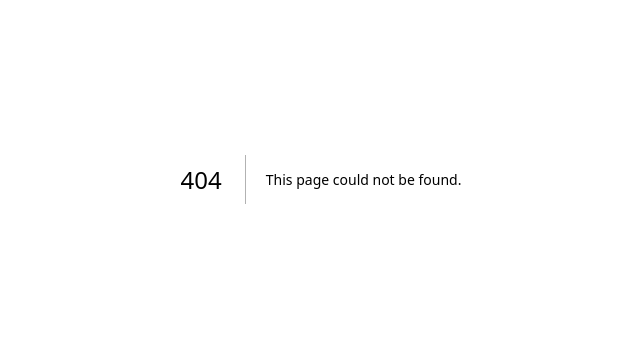
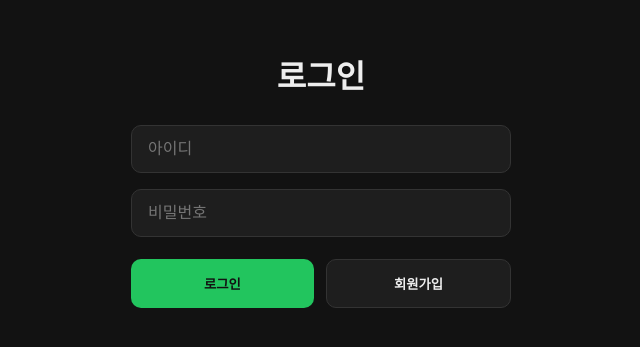
Before and after one commit to BawkZilla/ARSOL, a Next.js app: page /login in a window 1280 px wide. Before the commit this address had no page. Shown: the part 221-568 px from the top of the page, without its empty margins (319-959 px from the left). Built offline with nearby package versions, Linux system fonts and the light colour scheme.

Commit message:
[ADD] FirebaseDB, 회원가입, 로그인 기능 추가

```diff
--- /dev/null
+++ b/app/login/page.js
@@ -0,0 +1,123 @@
+"use client";
+
+import { useState } from "react";
+import { useRouter } from "next/navigation";
+import { ref, child, get } from "firebase/database";
+import { rtdb } from "@/lib/firebase";
+import bcrypt from "bcryptjs";
+
+export default function Login() {
+  const [id, setId] = useState("");
+  const [pw, setPw] = useState("");
+  const router      = useRouter();
+
+  const handleLogin = async (e) => {
+    e.preventDefault();
+
+    const snap = await get(child(ref(rtdb), `users/${id}`));
+    if (!snap.exists()) {
+      alert("없는 아이디입니다");
+      return;
+    }
+
+    const { pwHash, role } = snap.val();
+    const ok = bcrypt.compareSync(pw, pwHash);
+    if (!ok) {
+      alert("비밀번호가 틀렸습니다");
+      return;
+    }
+
+    // 간단한 세션 처리 (예시)
+    localStorage.setItem("loginUser", id);
+    localStorage.setItem("loginRole", role);
+
+    router.push("/rooms");
+  };
+
+  return (
+    <div style={wrapper}>
+      <h2 style={title}>로그인</h2>
+
+      <form onSubmit={handleLogin} style={form}>
+        <input
+          placeholder="아이디"
+          value={id}
+          onChange={(e) => setId(e.target.value)}
+          style={input}
+          required
+        />
+
+        <input
+          type="password"
+          placeholder="비밀번호"
+          value={pw}
+          onChange={(e) => setPw(e.target.value)}
+          style={input}
+          required
+        />
+
+        <div style={{ display: "flex", gap: 12, marginTop: 6 }}>
+          <button type="submit" style={primaryBtn}>
+            로그인
+          </button>
+
+          <button
+            type="button"
+            onClick={() => router.push("/signup")}
+            style={secondaryBtn}
+          >
+            회원가입
+          </button>
+        </div>
+      </form>
+    </div>
+  );
+}
+
+/* ---------- 인라인 스타일 ---------- */
+const wrapper = {
+  minHeight: "100vh",
+  background: "#121212",
+  color: "#eee",
+  display: "flex",
+  flexDirection: "column",
+  justifyContent: "center",
+  alignItems: "center",
+  padding: "0 20px",
+};
+
+const title = { fontSize: "2rem", marginBottom: "28px" };
+
+const form  = { width: "100%", maxWidth: 380, display: "flex", flexDirection: "column", gap: 16 };
+
+const input = {
+  width: "100%",
+  padding: "14px 16px",
+  background: "#1e1e1e",
+  border: "1px solid #333",
+  borderRadius: 10,
+  color: "#eee",
+  fontSize: "1rem",
+};
+
+const primaryBtn = {
+  flex: 1,
+  padding: "14px 0",
+  background: "#22c55e",
+  color: "#121212",
+  fontWeight: 600,
+  border: "none",
+  borderRadius: 10,
+  cursor: "pointer",
+};
+
+const secondaryBtn = {
+  flex: 1,
+  padding: "14px 0",
+  background: "#1e1e1e",
+  color: "#eee",
+  fontWeight: 600,
+  border: "1px solid #333",
+  borderRadius: 10,
+  cursor: "pointer",
+};
--- /dev/null
+++ b/lib/firebase.js
@@ -0,0 +1,22 @@
+// Import the functions you need from the SDKs you need
+import { initializeApp } from "firebase/app";
+import { getAnalytics } from "firebase/analytics";
+// TODO: Add SDKs for Firebase products that you want to use
+// https://firebase.google.com/docs/web/setup#available-libraries
+
+// Your web app's Firebase configuration
+// For Firebase JS SDK v7.20.0 and later, measurementId is optional
+const firebaseConfig = {
+  apiKey: "AIzaSyDjn2vNWVx7hAUaXjet2Cc_dNgPEhJ5f78",
+  authDomain: "fir-test-c3bbf.firebaseapp.com",
+  databaseURL: "https://fir-test-c3bbf-default-rtdb.firebaseio.com",
+  projectId: "fir-test-c3bbf",
+  storageBucket: "fir-test-c3bbf.firebasestorage.app",
+  messagingSenderId: "314661547246",
+  appId: "1:314661547246:web:2c32b583d77078d94d57ff",
+  measurementId: "G-33P4YY8S3L"
+};
+
+// Initialize Firebase
+const app = initializeApp(firebaseConfig);
+const analytics = getAnalytics(app);
--- a/package.json
+++ b/package.json
@@ -9,8 +9,10 @@
     "lint": "next lint"
   },
   "dependencies": {
+    "bcryptjs": "^3.0.2",
     "cors": "^2.8.5",
     "express": "^5.1.0",
+    "firebase": "^11.10.0",
     "next": "15.3.5",
     "react": "^19.0.0",
     "react-dom": "^19.0.0",
```
Also changed, not shown: app/register/page.js (added, +117 -0 lines), 1 other file (tests, documents, lock files or other folders).
